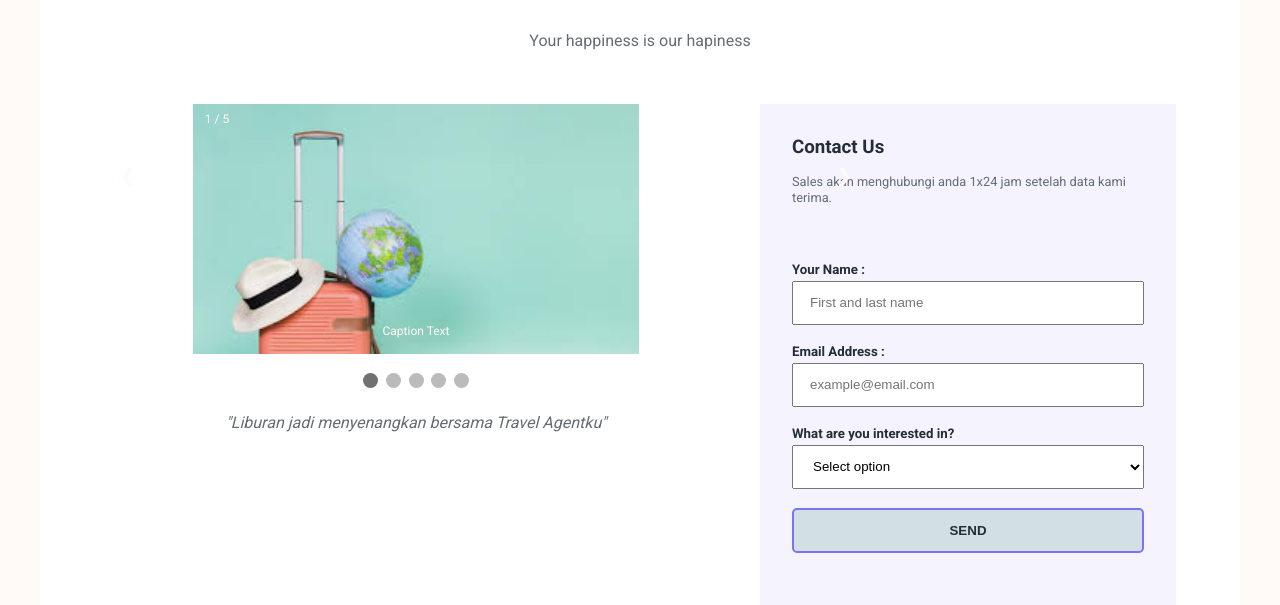
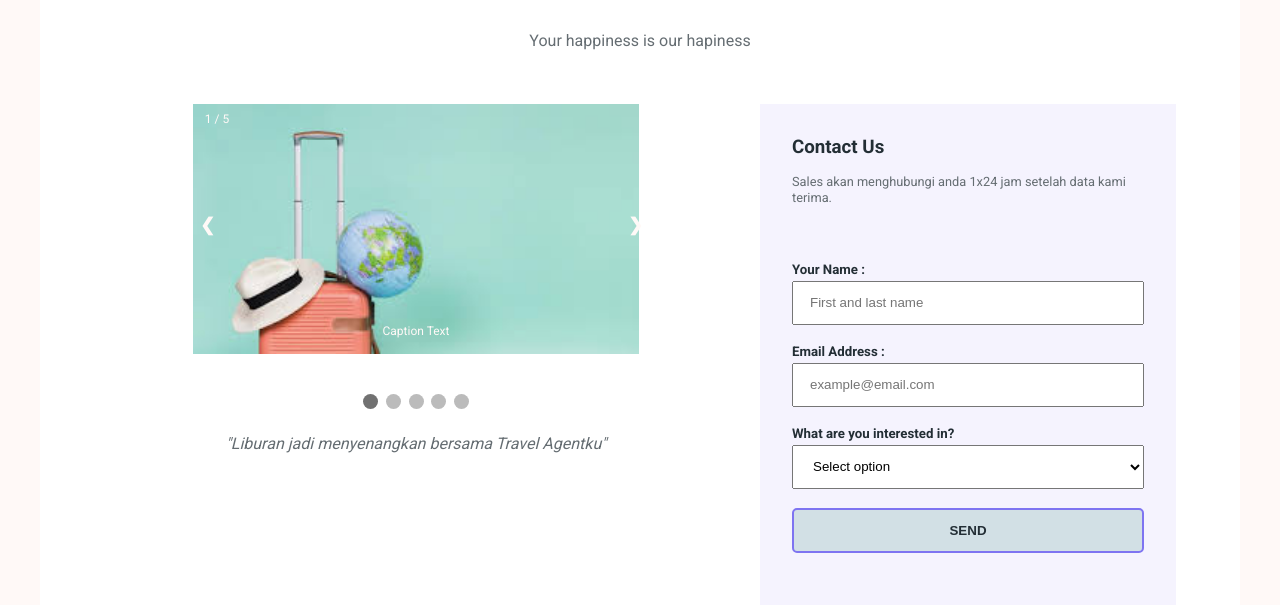
Before and after one commit to revou-fundamental-course/13-nov-23-amrialifm, a plain HTML site: page index.html in a window 1280 px wide. Shown: the part 191-796 px from the top of the page. Drawn offline with Linux system fonts and the light colour scheme.

Commit message:
modify html, css file

```diff
--- a/css/style.css
+++ b/css/style.css
@@ -135,13 +135,14 @@ a{
 .imageSlides{
     display: none;
 }
-.prev, .next{
+.prev{
     cursor: pointer;
-    position: absolute;
-    top: 50%;
+    position: relative;
+    top: -140px;
     width: auto;
-    margin-top: -60px;
+    margin-top: 0px;
     padding: 16px;
+    left: 80px;
     color: var(--primaryBackground);
     font-weight: bold;
     font-size: 18px;
@@ -150,9 +151,19 @@ a{
     user-select: none;
 }
 .next{
-    width: 460px;
-    right: 0;
-    border-radius: 3px 0 0 3px;
+    cursor: pointer;
+    position: relative;
+    top: -140px;
+    width: auto;
+    margin-top: 0px;
+    padding: 16px;
+    left: 457px;
+    color: var(--primaryBackground);
+    font-weight: bold;
+    font-size: 18px;
+    transition: 0.6s ease;
+    border-radius: 0 3px 3px 0;
+    user-select: none;
 }
 .prev:hover, .next:hover{
     color: var(--primaryIconColorHover);
--- a/index.html
+++ b/index.html
@@ -75,8 +75,11 @@
                                     <div class="captionText">Caption Text</div>
                                 </div>
                             </div>
-                            <a class="prev" onclick="plusSlides(-1)">&#10094;</a>
-                            <a class="next" onclick="plusSlides(1)">&#10095;</a>
+                            <div>
+                                <a class="prev" onclick="plusSlides(-1)">&#10094;</a>
+                                <a class="next" onclick="plusSlides(1)">&#10095;</a>
+                            </div>
+
                             <br>
 
                             <div style="text-align: center;">
```
